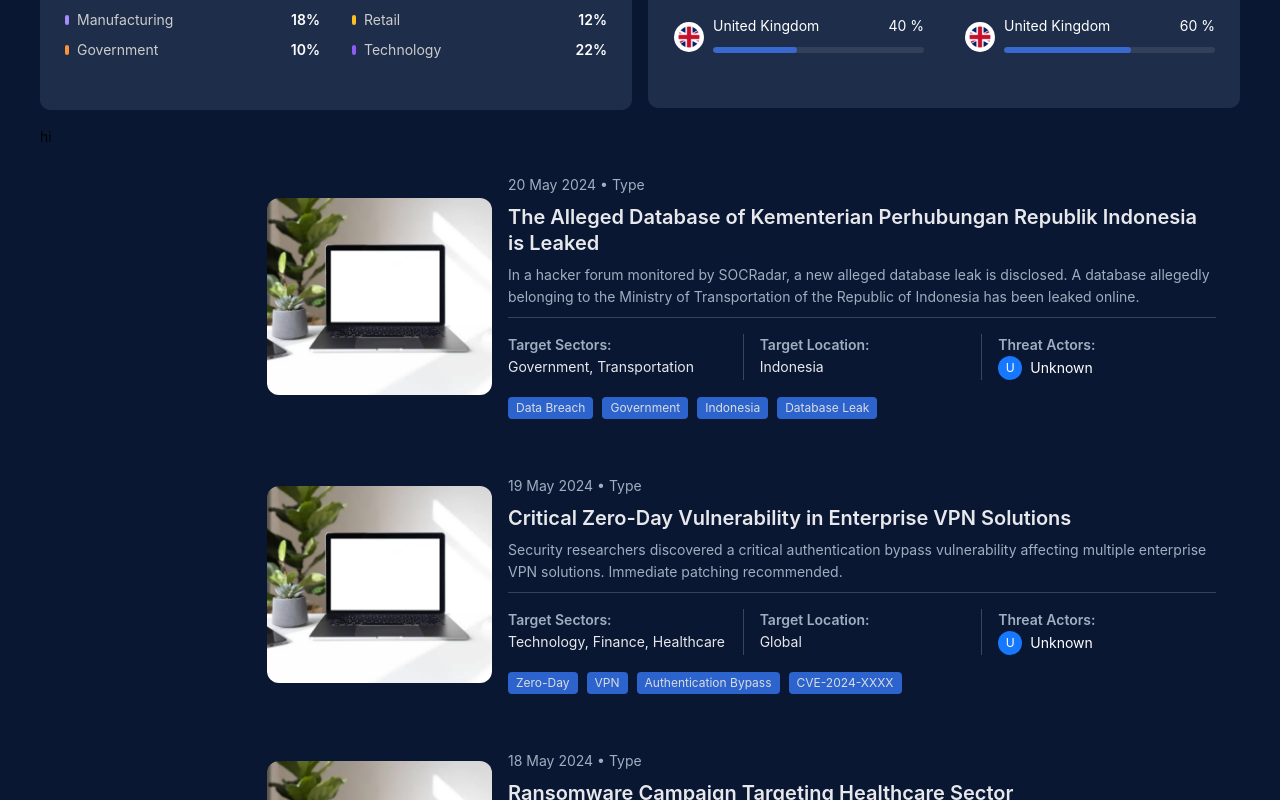
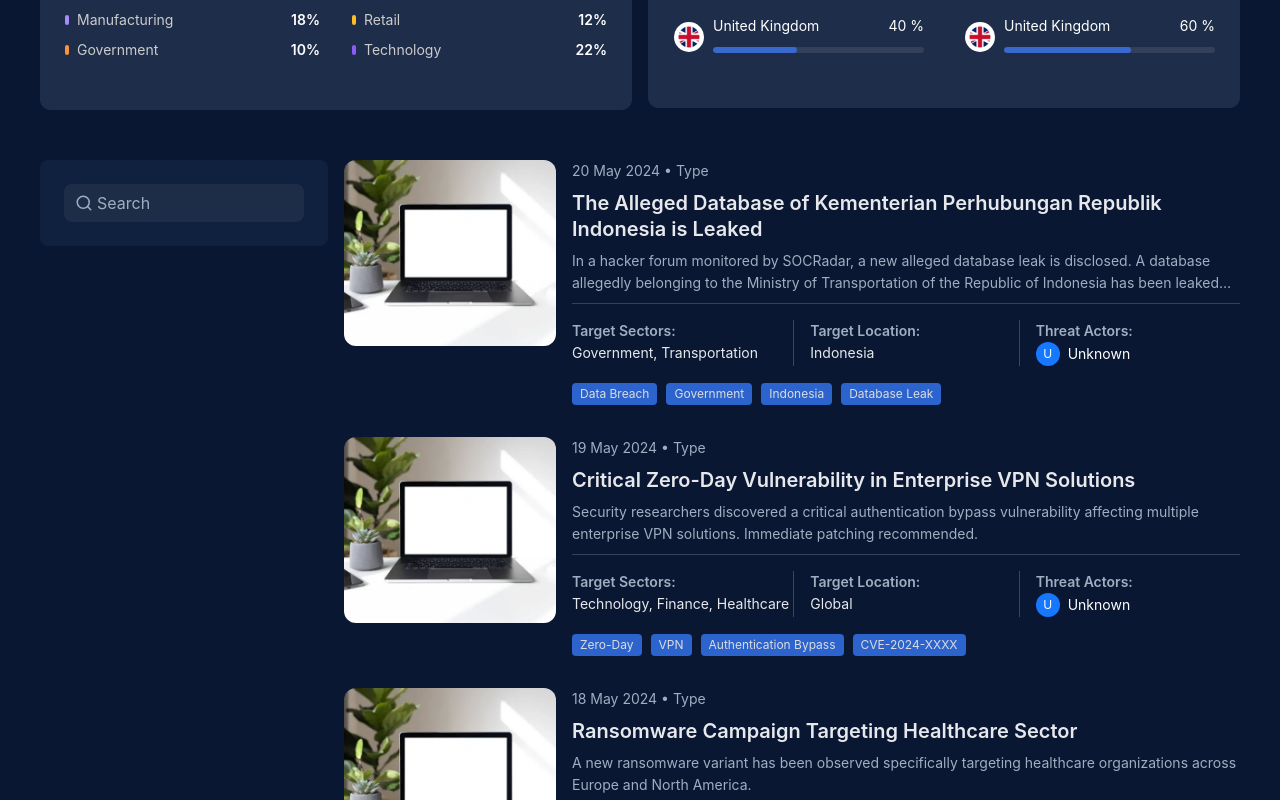
Before and after one commit to osama-amer60/intel-dashboard, a Next.js app: page / in a window 1280 px wide. Shown: the part 480-1280 px from the top of the page. Built offline with nearby package versions, Linux system fonts and the light colour scheme.

Commit message:
feat: Add IntelFilter component for search functionality and integrate with IntelList; update styles in globals.css

```diff
--- a/app/globals.css
+++ b/app/globals.css
@@ -17,3 +17,8 @@
   background-color: #1d2d4a !important;
   color: #fff !important;
 }
+
+.custom-search-input input::placeholder,
+.custom-search-input .ant-input-suffix svg {
+  color: #a0aec0 !important;
+}
--- a/app/page.tsx
+++ b/app/page.tsx
@@ -2,16 +2,28 @@
 
 import CountryProgressList from "@/components/charts/CountryProgressList"
 import SectorChart from "@/components/charts/SectorChart"
+import IntelFilter from "@/components/dashboard/IntelFilter"
 import { IntelList } from "@/components/dashboard/IntelList"
 import StatsCard from "@/components/dashboard/StatsCard"
 import { Col, Row } from "antd"
 import { useState } from "react"
 
 type TimeRange = "year" | "month" | "week"
-
+type IntelFilters = {
+  search: string
+  tags: string[]
+  regions: string[]
+  sectors: string[]
+}
 export default function Home() {
   const [sectorTimeRange, setSectorTimeRange] = useState<TimeRange>("year")
   const [countryTimeRange, setCountryTimeRange] = useState<TimeRange>("year")
+  const [intelFilters, setIntelFilters] = useState<IntelFilters>({
+    search: "",
+    tags: [],
+    regions: [],
+    sectors: [],
+  })
 
   return (
     <div className="p-5 lg:p-10">
@@ -33,12 +45,12 @@ export default function Home() {
           </StatsCard>
         </Col>
       </Row>
-      <Row gutter={[16, 16]} className="mt-4">
-        <Col span={24} lg={4}>
-          hi
+      <Row gutter={[16, 16]} style={{ marginTop: 50 }}>
+        <Col span={24} lg={6}>
+          <IntelFilter setIntelFilters={setIntelFilters} />
         </Col>
-        <Col span={24} lg={20}>
-          <IntelList />
+        <Col span={24} lg={18}>
+          <IntelList intelFilters={intelFilters} />
         </Col>
       </Row>
     </div>
--- /dev/null
+++ b/components/dashboard/IntelFilter.tsx
@@ -0,0 +1,48 @@
+/* eslint-disable @typescript-eslint/no-explicit-any */
+import { Card, Input, Space } from "antd"
+import { Search } from "lucide-react"
+
+type IntelFilters = {
+  search: string
+  tags: string[]
+  regions: string[]
+  sectors: string[]
+}
+
+interface Props {
+  setIntelFilters: React.Dispatch<React.SetStateAction<IntelFilters>>
+}
+
+export default function IntelFilter({ setIntelFilters }: Props) {
+  const handleSearch = (e: any) => {
+    setIntelFilters((prev: any) => ({ ...prev, search: e.target.value }))
+  }
+  return (
+    <>
+      <Card
+        style={{
+          backgroundColor: "#0F213F",
+          border: "none",
+        }}
+      >
+        <Space direction="vertical" size="middle" style={{ width: "100%" }}>
+          <Input
+            size="large"
+            placeholder="Search"
+            style={{
+              backgroundColor: "#1E2D47",
+              border: "none",
+              color: "#a0aec0",
+            }}
+            className="custom-search-input"
+            allowClear
+            prefix={<Search size={18} />}
+            onChange={(e) => {
+              handleSearch(e)
+            }}
+          />
+        </Space>
+      </Card>
+    </>
+  )
+}
--- a/components/dashboard/IntelList.tsx
+++ b/components/dashboard/IntelList.tsx
@@ -18,8 +18,17 @@ import {
 import Image from "next/image"
 import { DataStateCard } from "../common/DataStateCard"
 
-const { Text, Title } = Typography
+const { Text, Title, Paragraph } = Typography
 const { useBreakpoint } = Grid
+
+interface Props {
+  intelFilters: {
+    search: string
+    tags: string[]
+    regions: string[]
+    sectors: string[]
+  }
+}
 
 const targetBlocksStyle = {
   whiteSpace: "nowrap",
@@ -35,19 +44,22 @@ const borderBlockStyle = {
   paddingInlineStart: 16,
 }
 
-export const IntelList = () => {
+export const IntelList = ({ intelFilters }: Props) => {
   const screens = useBreakpoint()
   const isMobile = !screens.md
 
-  const { data, isLoading, isError } = useIntelUpdates({
-    search: "",
-    tags: [],
-    regions: [],
-    sectors: [],
-  })
+  const { data, isLoading, isError } = useIntelUpdates(intelFilters)
 
   if (isLoading || isError) {
     return <DataStateCard isLoading={isLoading} isError={isError} />
+  }
+
+  if (!data || data.data.length === 0) {
+    return (
+      <div className="min-h-72 text-white flex items-center justify-center text-lg">
+        No intel updates found.
+      </div>
+    )
   }
 
   const renderIntelCard = (item: any) => (
@@ -57,8 +69,14 @@ export const IntelList = () => {
         backgroundColor: "#0a1733",
         border: "none",
       }}
+      styles={{
+        body: {
+          paddingTop: 0,
+          paddingInline: 0,
+        },
+      }}
     >
-      <Row gutter={[16, 16]} align="middle">
+      <Row gutter={[16, 16]} align="top">
         <Col xs={24} md={6}>
           <Image
             src={item.thumbnail || defaultImg}
@@ -93,7 +111,7 @@ export const IntelList = () => {
               </span>
             </Title>
 
-            <Typography.Paragraph
+            <Paragraph
               ellipsis={{ rows: 2 }}
               style={{
                 color: "#a0aec0",
@@ -101,7 +119,7 @@ export const IntelList = () => {
               }}
             >
               {item.description}
-            </Typography.Paragraph>
+            </Paragraph>
 
             <Divider
               size="small"
@@ -116,18 +134,18 @@ export const IntelList = () => {
                 <Text strong style={{ color: "#a0aec0" }}>
                   Target Sectors:
                 </Text>
-                <Typography.Paragraph style={targetBlocksStyle}>
+                <Paragraph style={targetBlocksStyle}>
                   {item.targetSectors?.join(", ") || "—"}
-                </Typography.Paragraph>
+                </Paragraph>
               </Col>
 
               <Col xs={24} sm={12} lg={8} style={borderBlockStyle}>
                 <Text strong style={{ color: "#a0aec0" }}>
                   Target Location:
                 </Text>
-                <Typography.Paragraph style={targetBlocksStyle}>
+                <Paragraph style={targetBlocksStyle}>
                   {item.targetCountries?.join(", ") || "—"}{" "}
-                </Typography.Paragraph>
+                </Paragraph>
               </Col>
 
               <Col xs={24} sm={12} lg={8} style={borderBlockStyle}>
@@ -177,7 +195,7 @@ export const IntelList = () => {
   )
 
   return (
-    <Space direction="vertical" style={{ width: "100%", marginTop: 24 }}>
+    <Space direction="vertical" style={{ width: "100%" }}>
       {data?.data.map((item) => renderIntelCard(item))}
     </Space>
   )
--- a/package.json
+++ b/package.json
@@ -13,6 +13,7 @@
     "antd": "^5.28.0",
     "classnames": "^2.5.1",
     "date-fns": "^4.1.0",
+    "lucide-react": "^0.553.0",
     "next": "16.0.1",
     "react": "19.2.0",
     "react-chartjs-2": "^5.3.1",
```
Also changed, not shown: 1 other file (tests, documents, lock files or other folders).
